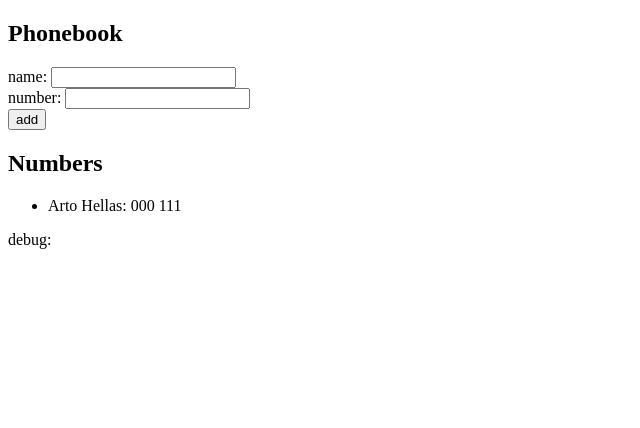
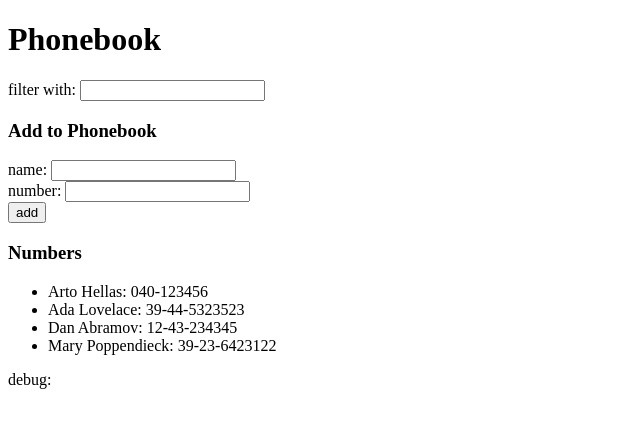
Before and after one commit to Olmonator/FullStackWebDev, a React (Create React App) app in the folder part2/phonebook/: page / in a window 1280 px wide. Shown: the top 428 px of the page, without its empty margins (0-640 px from the left). Built offline with nearby package versions, Linux system fonts and the light colour scheme.

Commit message:
part2.9 completed

```diff
--- a/part2/phonebook/src/App.js
+++ b/part2/phonebook/src/App.js
@@ -2,13 +2,14 @@
 import Person from './components/Person'
 const App = () => {
   const [persons, setPersons] = useState([
-    { name: 'Arto Hellas',
-      id: 1,
-      number: '000 111'
-    }
+    { name: 'Arto Hellas', number: '040-123456', id: 1 },
+    { name: 'Ada Lovelace', number: '39-44-5323523', id: 2 },
+    { name: 'Dan Abramov', number: '12-43-234345', id: 3 },
+    { name: 'Mary Poppendieck', number: '39-23-6423122', id: 4 }
   ])
   const [newName, setNewName] = useState('')
   const [newNumber, setNewNumber] = useState('')
+  const [Filter, setFilter] = useState('')
 
   const addPerson = (event) => {
     console.log(event.target)
@@ -29,6 +30,11 @@
     }
   }
 
+  const filteredPersons =
+    (Filter === '') ?
+    persons :
+    persons.filter(person => person.name.toLowerCase().includes(Filter) === true)
+
   const handleNameChange = (event) => {
     console.log(event.target.value)
     setNewName(event.target.value)
@@ -39,9 +45,19 @@
     setNewNumber(event.target.value)
   }
 
+  const handleFilterChange = (event) => {
+    console.log(event.target.value)
+    setFilter(event.target.value)
+  }
+
   return (
     <div>
-      <h2>Phonebook</h2>
+      <h1>Phonebook</h1>
+      filter with: <input
+        value={Filter}
+        onChange={handleFilterChange}
+      />
+      <h3>Add to Phonebook</h3>
       <form onSubmit={addPerson}>
         <div>
           name: <input
@@ -59,9 +75,9 @@
           <button type="submit">add</button>
         </div>
       </form>
-      <h2>Numbers</h2>
+      <h3>Numbers</h3>
       <ul>
-        {persons.map(person =>
+        {filteredPersons.map(person =>
           <li key={person.id}> {person.name}: {person.number}</li>
         )}
 
```
